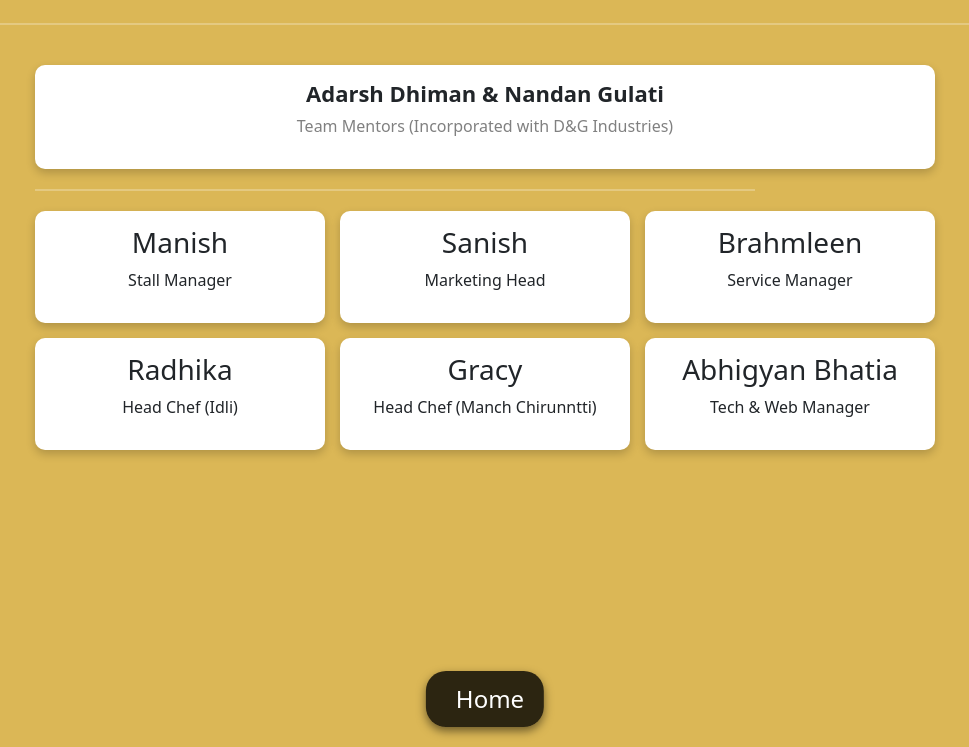
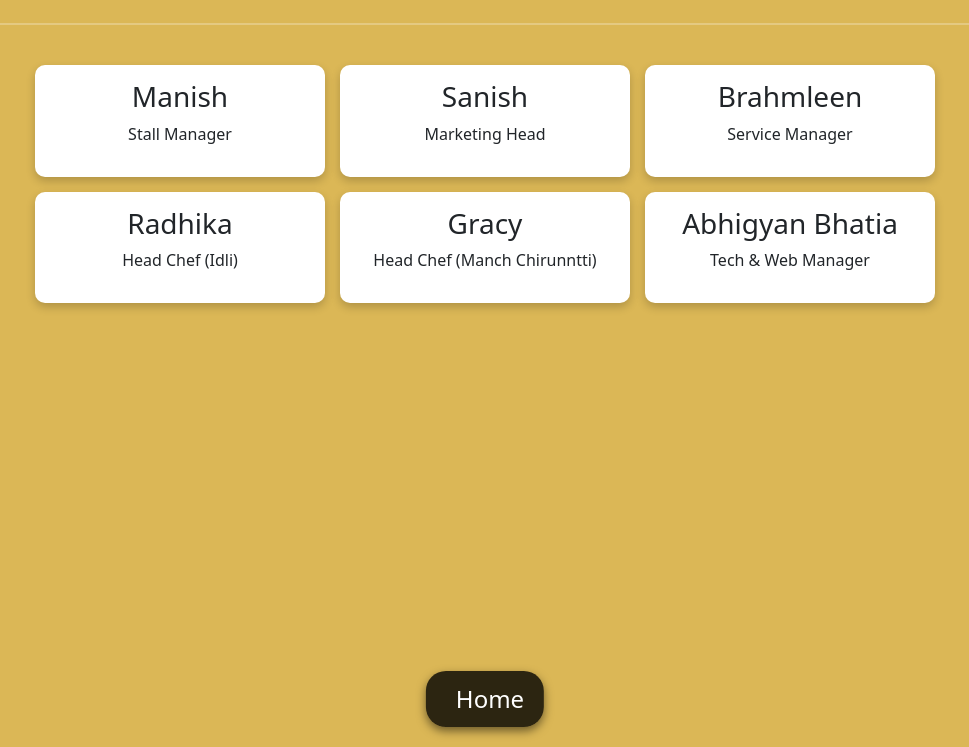
Before and after one commit to host-adarshdhiman-me/food, a plain HTML site: page team.html in a window 1280 px wide. Shown: the part 53-800 px from the top of the page, without its empty margins (155-1124 px from the left). Drawn offline with nearby package versions, Linux system fonts and the light colour scheme; some icons are missing.

Commit message:
Update team.html

```diff
--- a/team.html
+++ b/team.html
@@ -88,12 +88,12 @@
     <hr>
 
     <div class="team-container">
-        <div class="team-mentors">
+      <!--  <div class="team-mentors">
             <h3>Adarsh Dhiman & Nandan Gulati</h3>
             <p>Team Mentors (Incorporated with D&G Industries)</p>
         </div>
 
-        <hr>
+        <hr>-->
 
         <div class="team-grid">
             <div class="team-member">
```
